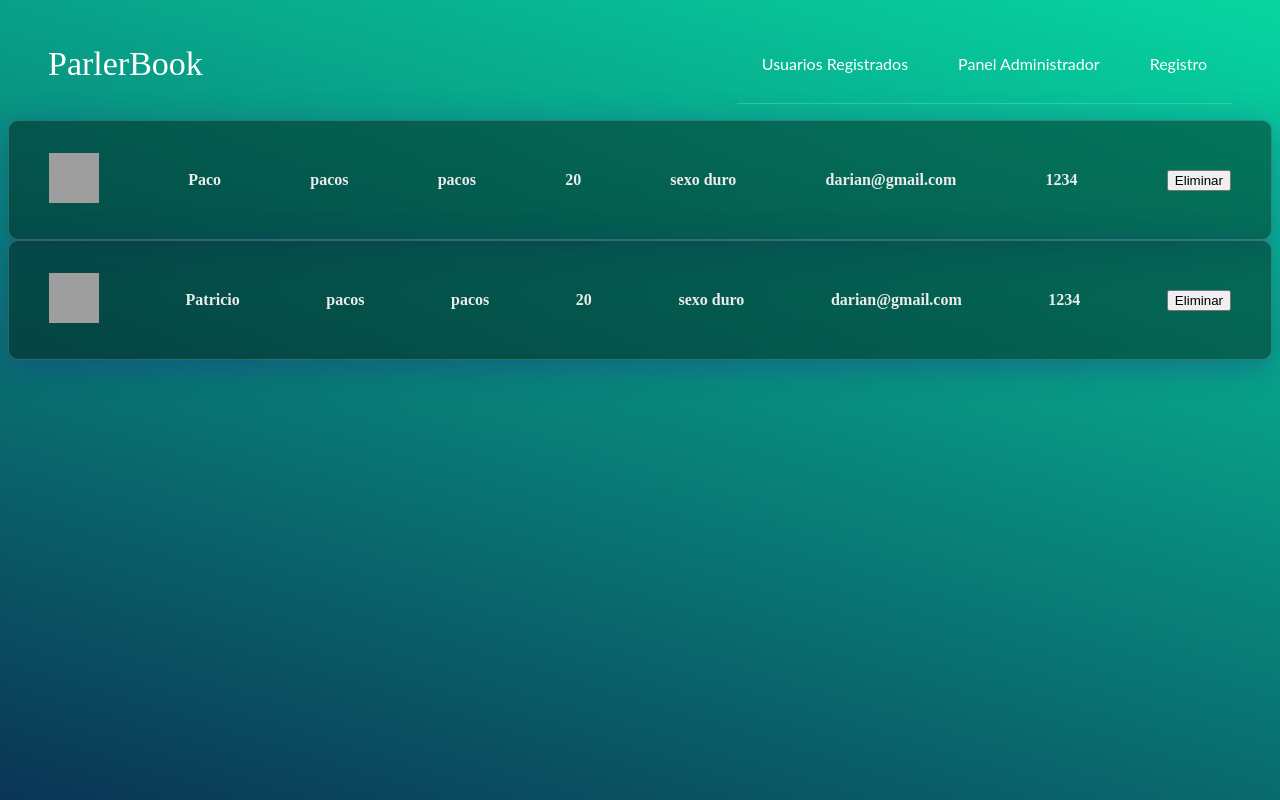
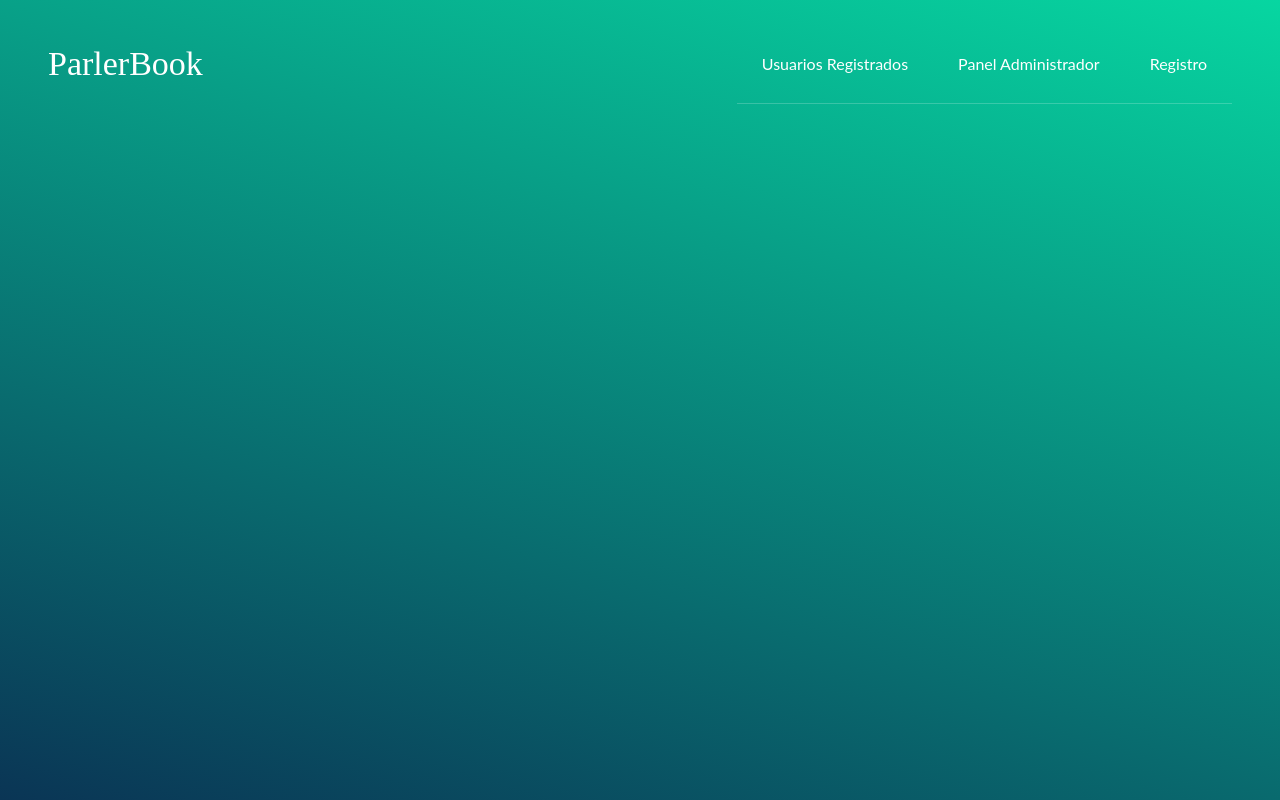
Before and after one commit to DarianMD/ParlerBook, an Angular app in the folder ParlerBook/: page /cpanel in a window 1280 px wide. Built offline with nearby package versions, Linux system fonts and the light colour scheme; grey boxes are pictures that could not be loaded.

Commit message:
quitar elementos array

```diff
--- a/ParlerBook/src/app/principal/cpanel/cpanel.component.ts
+++ b/ParlerBook/src/app/principal/cpanel/cpanel.component.ts
@@ -23,4 +23,5 @@ export class CpanelComponent implements OnInit  {
   }
 
 
+
 }
--- a/ParlerBook/src/app/principal/usuario-registro/usuario-registro.component.ts
+++ b/ParlerBook/src/app/principal/usuario-registro/usuario-registro.component.ts
@@ -4,8 +4,6 @@ import { contr_apell, contr_contr, contr_corr, contr_desc, contr_edad, contr_fot
 import Swal from 'sweetalert2';
 
 export let personaje: Usuario[] = [
- {usuario: "Paco", nombre:"pacos", apellido:"pacos", edad: 20, descripcion: "sexo duro",foto: "paco",correo: "darian@gmail.com", contrasena: "1234"},
- {usuario: "Patricio", nombre:"pacos", apellido:"pacos", edad: 20, descripcion: "sexo duro",foto: "paco",correo: "darian@gmail.com", contrasena: "1234"}
 
 ];
 
```
